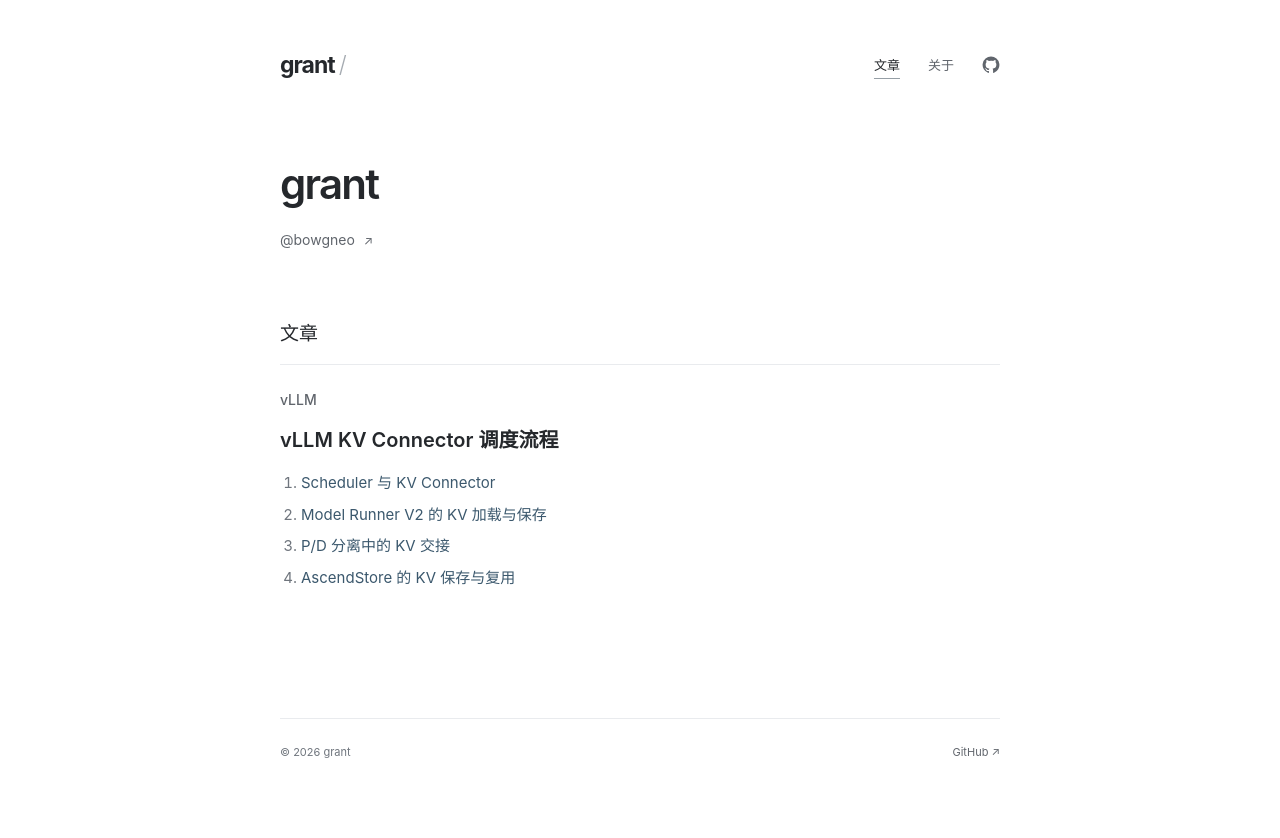
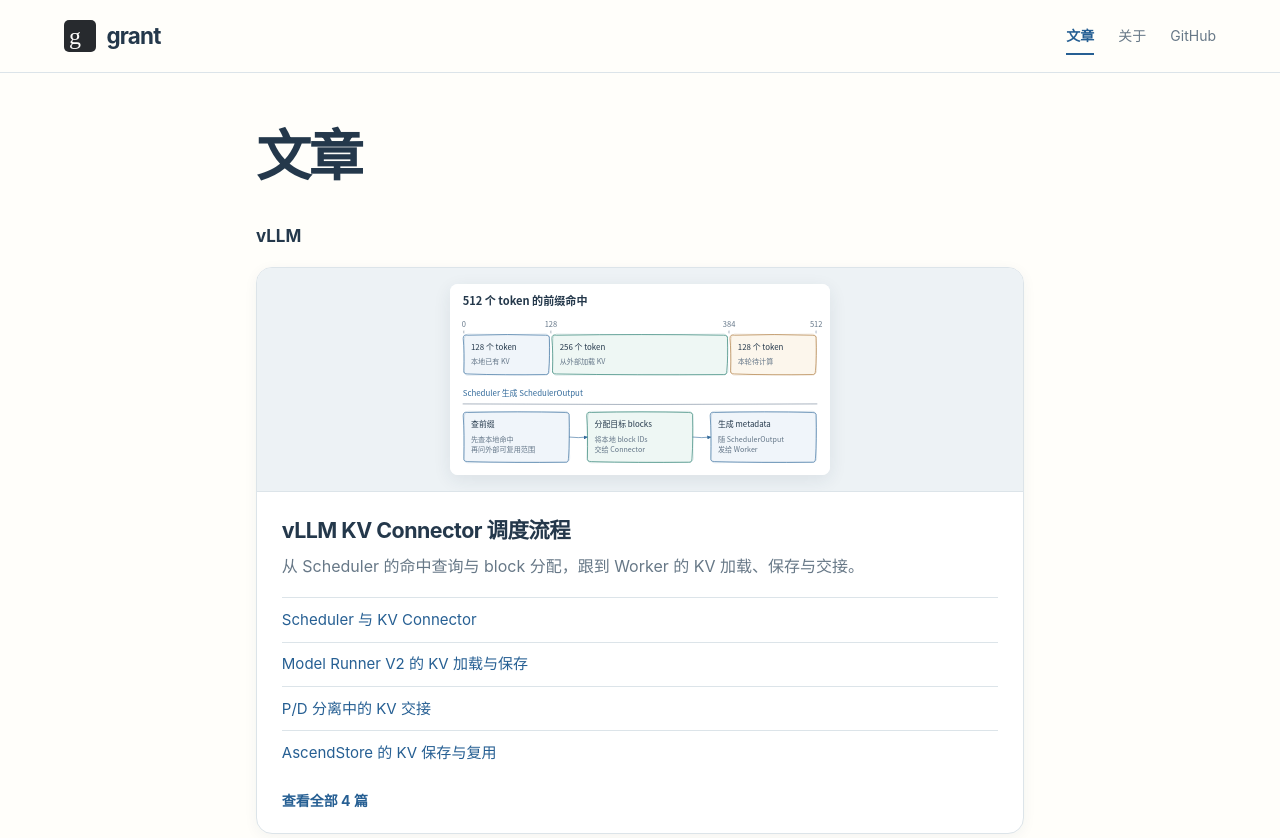
Before and after one commit to bowgneo/bowgneo.github.io, a plain HTML site: page index.html in a window 1280 px wide. Shown: the top 838 px of the page. Before the commit the page ends 800 px from the top, so only its background shows below. Drawn offline with Linux system fonts and the light colour scheme.

Commit message:
Refresh the homepage for the KV Connector series

```diff
--- a/index.html
+++ b/index.html
@@ -3,46 +3,47 @@
 <head>
   <meta charset="utf-8">
   <meta name="viewport" content="width=device-width, initial-scale=1">
-  <meta name="description" content="grant 的个人网站。">
-  <meta name="theme-color" content="#ffffff">
+  <meta name="description" content="grant 的文章和笔记。">
+  <meta name="theme-color" content="#fffefa">
   <title>grant</title>
   <link rel="icon" href="favicon.svg" type="image/svg+xml">
+  <link rel="canonical" href="https://bowgneo.github.io/">
   <link rel="stylesheet" href="style.css">
-  <link rel="canonical" href="https://bowgneo.github.io/">
 </head>
 <body>
 <a class="skip-link" href="#main">跳到正文</a>
-  <div class="site">
+<div class="site-top">
   <header class="site-header">
-      <a class="site-name" href="index.html" aria-label="grant 首页">grant<span aria-hidden="true">/</span></a>
+    <a class="site-name" href="index.html" aria-label="grant 首页"><img src="favicon.svg" alt="" width="32" height="32">grant</a>
     <nav class="main-nav" aria-label="主导航">
       <a href="index.html" aria-current="page">文章</a>
       <a href="about.html">关于</a>
-        <a class="github-nav" href="https://github.com/bowgneo" target="_blank" rel="noopener noreferrer" aria-label="grant 的 GitHub（新窗口）"><svg viewBox="0 0 24 24" fill="currentColor" aria-hidden="true"><path d="M12 .8a11.2 11.2 0 0 0-3.54 21.83c.56.1.76-.24.76-.54v-2.1c-3.12.68-3.78-1.32-3.78-1.32-.51-1.3-1.25-1.64-1.25-1.64-1.02-.7.08-.69.08-.69 1.12.08 1.71 1.15 1.71 1.15 1 1.71 2.62 1.22 3.26.93.1-.72.39-1.22.71-1.5-2.49-.28-5.11-1.24-5.11-5.54 0-1.22.44-2.22 1.15-3-.12-.28-.5-1.42.11-2.96 0 0 .94-.3 3.08 1.15A10.7 10.7 0 0 1 12 6.2c.95 0 1.9.13 2.8.38 2.14-1.45 3.08-1.15 3.08-1.15.61 1.54.23 2.68.11 2.97.72.78 1.15 1.77 1.15 2.99 0 4.31-2.62 5.25-5.12 5.53.4.35.76 1.03.76 2.08v3.09c0 .3.2.65.77.54A11.2 11.2 0 0 0 12 .8Z"/></svg></a>
+      <a href="https://github.com/bowgneo">GitHub</a>
     </nav>
   </header>
-    <main id="main">
-      <section class="intro" aria-labelledby="profile-name">
-        <h1 id="profile-name">grant</h1>
-        <a class="profile-handle" href="https://github.com/bowgneo">@bowgneo <span aria-hidden="true">↗</span></a>
-      </section>
-      <section class="posts" aria-labelledby="posts-title">
-        <div class="section-heading"><h2 id="posts-title">文章</h2></div>
-        <section class="post-topic" aria-labelledby="vllm-title">
-          <h3 id="vllm-title">vLLM</h3>
-          <article class="post-series">
-            <h4><a href="posts/vllm-kv-connector-scheduling-flow/">vLLM KV Connector 调度流程</a></h4>
-            <ol>
+</div>
+<main class="home" id="main">
+  <h1>文章</h1>
+  <section class="series-section" aria-labelledby="vllm">
+    <h2 id="vllm">vLLM</h2>
+    <div class="series-grid">
+      <article class="series-card">
+        <div class="series-cover"><img src="posts/vllm-kv-connector-scheduling-flow/assets/27-schedule-sketch.svg" alt="Scheduler 查询命中并分配 KV blocks"></div>
+        <div class="series-body">
+          <h3><a href="posts/vllm-kv-connector-scheduling-flow/index.html">vLLM KV Connector 调度流程</a></h3>
+          <p>从 Scheduler 的命中查询与 block 分配，跟到 Worker 的 KV 加载、保存与交接。</p>
+          <ul class="series-chapters">
             <li><a href="posts/vllm-kv-connector-scheduling-flow/01-scheduler.html">Scheduler 与 KV Connector</a></li>
             <li><a href="posts/vllm-kv-connector-scheduling-flow/02-runner-v2.html">Model Runner V2 的 KV 加载与保存</a></li>
             <li><a href="posts/vllm-kv-connector-scheduling-flow/03-async-load.html">P/D 分离中的 KV 交接</a></li>
             <li><a href="posts/vllm-kv-connector-scheduling-flow/04-save-and-reuse.html">AscendStore 的 KV 保存与复用</a></li>
-            </ol>
+          </ul>
+          <a class="series-directory" href="posts/vllm-kv-connector-scheduling-flow/index.html">查看全部 4 篇</a>
+        </div>
       </article>
-        </section>
+    </div>
   </section>
 </main>
-    <footer class="site-footer"><span>© 2026 grant</span><a href="https://github.com/bowgneo">GitHub <span aria-hidden="true">↗</span></a></footer>
-  </div>
+<footer class="site-footer"><span>© 2026 grant</span><a href="https://github.com/bowgneo">GitHub</a></footer>
 </body>
 </html>
--- a/style.css
+++ b/style.css
@@ -1,76 +1,205 @@
 :root {
   color-scheme: light;
-  --paper: #fff;
-  --text: #25282c;
-  --secondary: #60656c;
-  --muted: #6f757d;
-  --line: #e9ebee;
-  --link: #3b586d;
-  --sans: -apple-system, BlinkMacSystemFont, "Segoe UI", "PingFang SC", "Microsoft YaHei", sans-serif;
-  font-family: var(--sans);
+  --canvas: #fffefa;
+  --surface: #fff;
+  --ink: #24384b;
+  --muted: #677887;
+  --line: #dce4e9;
+  --accent: #265f93;
+  --cover: #edf2f5;
+  font-family: Inter, -apple-system, BlinkMacSystemFont, "PingFang SC", "Microsoft YaHei", sans-serif;
 }
+
 * { box-sizing: border-box; }
-body { margin: 0; background: var(--paper); color: var(--text); font-size: 16px; line-height: 1.85; -webkit-font-smoothing: antialiased; }
-::selection { background: #e0e9ec; color: #172d38; }
-a { color: var(--link); text-decoration-thickness: 1px; text-underline-offset: 5px; }
-a:hover { color: var(--text); }
-a:focus-visible { outline: 2px solid var(--link); outline-offset: 5px; border-radius: 2px; }
-p { margin: 0 0 20px; }
-.site { max-width: 720px; width: calc(100% - 64px); min-height: 100svh; margin: 0 auto; display: flex; flex-direction: column; }
-.skip-link { position: fixed; left: 16px; top: -70px; padding: 6px 12px; background: var(--paper); border: 1px solid var(--text); z-index: 2; }
-.skip-link:focus { top: 12px; }
-.site-header { display: flex; align-items: center; justify-content: space-between; gap: 24px; padding: 49px 0 0; }
-.site-name { color: var(--text); font-size: 23px; line-height: 1.4; font-weight: 650; letter-spacing: -1px; text-decoration: none; }
-.site-name span { margin-left: 4px; color: #a5abb1; font-weight: 350; }
-.main-nav { display: flex; align-items: center; gap: 28px; font-size: 13px; }
-.main-nav a { color: var(--secondary); text-decoration: none; }
-.main-nav a:hover, .main-nav a[aria-current="page"] { color: var(--text); }
-.main-nav a[aria-current="page"] { text-decoration: underline; text-underline-offset: 8px; text-decoration-color: #969fa6; }
-.github-nav { display: flex; align-items: center; }
-.github-nav svg { width: 18px; height: 18px; }
-main { padding-top: 76px; }
-h1 { margin: 0 0 18px; font-size: 36px; line-height: 1.3; letter-spacing: -1.1px; font-weight: 600; }
-.intro h1 { font-size: 42px; letter-spacing: -1.8px; margin-bottom: 13px; }
-.profile-handle { color: var(--secondary); font-size: 14px; text-decoration: none; }
-.profile-handle span { margin-left: 5px; font-size: 12px; }
-.profile-handle:hover { text-decoration: underline; }
-.posts { margin-top: 66px; }
-.section-heading { padding-bottom: 15px; border-bottom: 1px solid var(--line); }
-.section-heading h2 { margin: 0; font-size: 19px; font-weight: 500; line-height: 1.5; }
-.post-topic { padding: 22px 0 25px; }
-.post-topic + .post-topic { border-top: 1px solid var(--line); }
-.post-topic h3 { margin: 0 0 9px; font-size: 14px; font-weight: 500; color: var(--secondary); }
-.post-series h4 { margin: 0 0 8px; font-size: 20px; font-weight: 600; }
-.post-series h4 a { color: var(--text); text-decoration: none; }
-.post-series h4 a:hover { text-decoration: underline; }
-.post-series ol { margin: 0; padding-left: 1.4em; font-size: 15px; }
-.post-series li { padding: 2px 0; }
-.post-series li::marker { color: var(--muted); }
-.post-series li a { text-decoration: none; }
-.post-series li a:hover { text-decoration: underline; }
-.about-page h1 { margin-bottom: 43px; }
-.identity h2 { font-size: 23px; font-weight: 500; letter-spacing: -.4px; margin: 0 0 24px; }
-.profile-details { margin: 0 0 70px; }
-.profile-details > div { display: flex; gap: 36px; align-items: baseline; padding: 15px 0; border-block: 1px solid var(--line); }
-.profile-details dt { color: var(--secondary); font-size: 13px; }
-.profile-details dd { margin: 0; font-size: 15px; }
-.profile-details a { text-decoration: none; }
-.profile-details a:hover { text-decoration: underline; }
-.profile-details a span { margin-left: 7px; font-size: 12px; }
-.site-footer { display: flex; justify-content: space-between; align-items: baseline; gap: 20px; margin-top: auto; padding: 23px 0 38px; border-top: 1px solid var(--line); color: var(--muted); font-size: 11px; }
-.site-footer a { color: var(--secondary); text-decoration: none; }
-.site-footer a:hover { text-decoration: underline; }
-@media (max-width: 540px) {
-  .site { width: calc(100% - 48px); }
-  .site-header { padding-top: 29px; }
-  .site-name { font-size: 22px; }
-  .main-nav { gap: 24px; font-size: 12px; }
-  main { padding-top: 60px; }
-  h1 { font-size: 32px; }
-  .intro h1 { font-size: 38px; }
-  .posts { margin-top: 52px; }
-  .about-page h1 { margin-bottom: 35px; }
-  .identity h2 { font-size: 22px; }
-  .site-footer { font-size: 10px; padding-bottom: 27px; }
+html { scroll-padding-top: 1.5rem; }
+body {
+  margin: 0;
+  min-height: 100vh;
+  color: var(--ink);
+  background: var(--canvas);
+  font-size: 1rem;
+  line-height: 1.7;
+  -webkit-font-smoothing: antialiased;
 }
-@media (max-height: 620px) { .site-footer { margin-top: 45px; } }
+
+h1, h2, h3, h4, h5, p { margin: 0; }
+a { color: var(--accent); text-underline-offset: .22em; }
+a:focus-visible, button:focus-visible, summary:focus-visible, [tabindex]:focus-visible {
+  outline: 2px solid var(--accent);
+  outline-offset: 4px;
+  border-radius: 4px;
+}
+
+::selection { background: var(--line); color: var(--ink); }
+img { display: block; max-width: 100%; height: auto; }
+
+.skip-link {
+  position: fixed;
+  top: -6rem;
+  left: 1rem;
+  z-index: 10;
+  padding: .5rem 1rem;
+  background: var(--surface);
+  color: var(--ink);
+}
+
+.skip-link:focus { top: 1rem; }
+.site-top { border-bottom: 1px solid var(--line); }
+
+.site-header, .site-footer {
+  width: min(calc(100% - 3.5rem), 72rem);
+  margin-inline: auto;
+  display: flex;
+  align-items: center;
+  justify-content: space-between;
+  gap: 1rem;
+}
+
+.site-header { min-height: 4.5rem; }
+.site-name {
+  display: inline-flex;
+  align-items: center;
+  gap: .65rem;
+  color: var(--ink);
+  font-size: 1.4rem;
+  font-weight: 720;
+  letter-spacing: -.035em;
+  text-decoration: none;
+}
+
+.site-name img { width: 2rem; height: 2rem; }
+.main-nav { display: flex; align-items: center; gap: 1.5rem; font-size: .875rem; }
+.main-nav a { color: var(--muted); text-decoration: none; padding-block: .45rem; white-space: nowrap; }
+.main-nav a:hover, .main-nav a[aria-current="page"] { color: var(--accent); }
+.main-nav a[aria-current="page"] { box-shadow: inset 0 -2px var(--accent); font-weight: 650; }
+
+.site-footer {
+  margin-top: 4.5rem;
+  padding-block: 1.15rem 1.85rem;
+  border-top: 1px solid var(--line);
+  color: var(--muted);
+  font-size: .875rem;
+}
+
+.site-footer a { color: var(--muted); text-decoration: none; }
+
+.home {
+  width: min(calc(100% - 3.5rem), 67.5rem);
+  margin: 0 auto;
+}
+
+.home:has(> .series-section:only-of-type .series-card:only-child) { max-width: 48rem; }
+
+.home > h1 {
+  margin-block: 3.3rem 2.15rem;
+  font-size: clamp(2.25rem, 4.3vw, 3.55rem);
+  font-weight: 770;
+  letter-spacing: -.045em;
+  line-height: 1.12;
+}
+
+.series-section > h2 { margin-bottom: 1rem; font-size: 1.0625rem; font-weight: 700; }
+
+.series-grid {
+  display: grid;
+  grid-template-columns: repeat(2, minmax(0, 1fr));
+  gap: 1.5rem;
+}
+
+.series-card {
+  display: flex;
+  flex-direction: column;
+  min-width: 0;
+  background: var(--surface);
+  border: 1px solid var(--line);
+  border-radius: 1rem;
+  box-shadow: 0 3px 14px rgb(36 56 75 / 5%);
+}
+
+.series-card:only-child { grid-column: 1 / -1; }
+
+.series-cover {
+  display: grid;
+  grid-template: minmax(0, 1fr) / minmax(0, 1fr);
+  place-items: center;
+  aspect-ratio: 2.48;
+  max-height: 14rem;
+  height: auto;
+  padding: 1rem 1.25rem;
+  background: var(--cover);
+  border-radius: calc(1rem - 1px) calc(1rem - 1px) 0 0;
+  border-bottom: 1px solid var(--line);
+  overflow: hidden;
+}
+
+.series-cover img {
+  width: auto;
+  height: 100%;
+  min-height: 0;
+  max-width: 100%;
+  max-height: 100%;
+  object-fit: contain;
+  background: var(--surface);
+  border-radius: .5rem;
+  box-shadow: 0 5px 18px rgb(36 56 75 / 9%);
+}
+
+.series-body {
+  flex: 1;
+  display: flex;
+  flex-direction: column;
+  padding: 1.5rem 1.55rem 1.25rem;
+}
+
+.series-body h3 { font-size: 1.34rem; line-height: 1.35; font-weight: 730; letter-spacing: -.025em; }
+.series-body h3 a { color: var(--ink); text-decoration: none; }
+.series-body h3 a:hover { color: var(--accent); }
+.series-body p { color: var(--muted); margin-top: .55rem; }
+.series-chapters { list-style: none; margin: 1.05rem 0 0; padding: 0; }
+.series-chapters li { border-top: 1px solid var(--line); }
+.series-chapters a { display: block; text-decoration: none; padding-block: .55rem; font-size: .94rem; }
+.series-chapters a:hover { text-decoration: underline; }
+.series-directory {
+  display: inline-flex;
+  align-self: flex-start;
+  margin-top: auto;
+  padding-top: .95rem;
+  color: var(--accent);
+  font-size: .875rem;
+  font-weight: 650;
+  text-decoration: none;
+}
+.series-directory:hover { text-decoration: underline; }
+
+.about-page {
+  width: min(calc(100% - 3.5rem), 58rem);
+  margin: 3.4rem auto 0;
+}
+.about-page { min-height: 55vh; }
+.about-page h1 {
+  font-size: clamp(2rem, 4.5vw, 2.8rem);
+  line-height: 1.26;
+  letter-spacing: -.038em;
+  margin-bottom: .9rem;
+}
+.identity { margin-top: 2rem; }
+.profile-details { margin-top: 1rem; }
+.profile-details > div {
+  display: flex;
+  gap: 2rem;
+  max-width: 36rem;
+  padding-block: .8rem;
+  border-block: 1px solid var(--line);
+}
+.profile-details dd { margin: 0; }
+
+@media (max-width: 750px) {
+  .site-header, .site-footer, .home, .about-page { width: calc(100% - 2.25rem); }
+  .site-header { min-height: 3.8rem; }
+  .main-nav { gap: .82rem; }
+  .home > h1 { margin-block: 2.45rem 1.7rem; }
+  .series-grid { grid-template-columns: minmax(0, 1fr); }
+  .series-body { padding: 1.15rem 1.2rem 1rem; }
+  .site-footer { margin-top: 2.9rem; }
+  .about-page { margin-top: 1.45rem; }
+}
```
Also changed, not shown: about.html (+7 -7 lines). Lines whose indentation alone changed are shown as unchanged.
